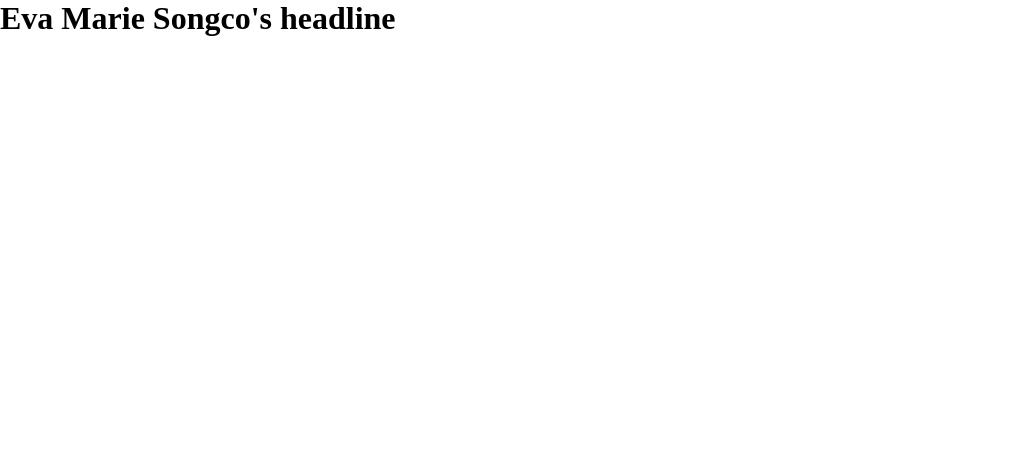
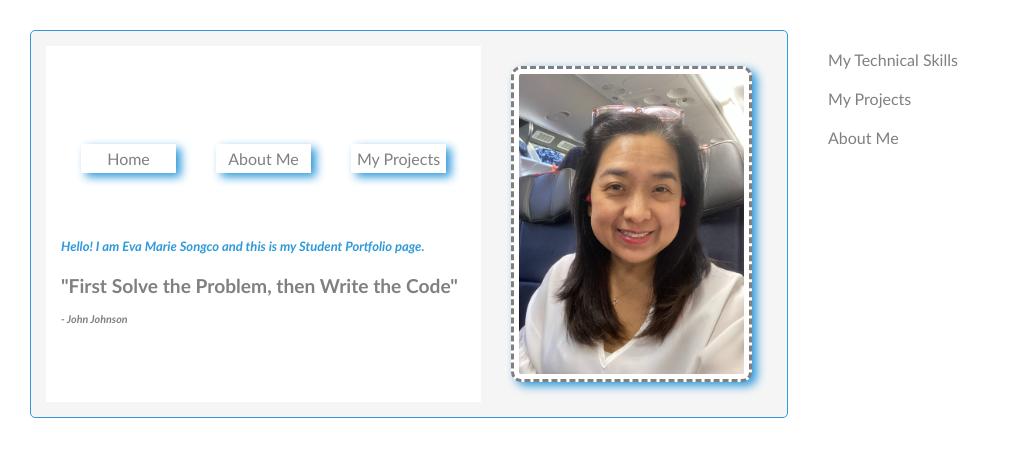
Before and after one commit to emcsongco/portfolio-repo, a plain HTML site: page index.html in a window 1280 px wide. Shown: the whole page, without its empty margins (0-1021 px from the left). Drawn offline with Linux system fonts and the light colour scheme.

Commit message:
Created and styled profile header and nav

```diff
--- a/index.html
+++ b/index.html
@@ -7,7 +7,26 @@
     <link rel="stylesheet" href="styles.css">
 </head>
 <body>
-    <h1>Eva Marie Songco's headline</h1>
-    <h3></h3>
+    <header>
+        <div>
+            <nav>
+                <a href="">Home</a>
+                <a href="">About Me</a>
+                <a href="">My Projects</a>
+            </nav>
+            <h3>Hello! I am Eva Marie Songco and this is my Student Portfolio page.</h3>
+            <h2>"First Solve the Problem, then Write the Code"</h2>
+            <h6>- John Johnson</h6>
+        </div>
+        <img src="./images/Eva.jpg" alt="Eva's Photo">
+    </header>
+    <main>
+        <div>
+            <section>My Technical Skills</section>
+            <section>My Projects</section>
+            <section>About Me</section>
+        </div>
+    </main>
+
 </body>
 </html>
--- a/styles.css
+++ b/styles.css
@@ -1,4 +1,69 @@
+/* GENERICS */
+
 * {
-    margin:0;
-    padding:0;
+    background-color: white;
+    margin:5px;
+    padding:5px;
+    font-family:'Trebuchet MS', 'Lucida Sans Unicode', 'Lucida Grande', 'Lucida Sans', Arial, sans-serif;
+    color: gray;
+    float:left;
+    justify-content: center;
 }
+
+/* SECTIONS */
+header {
+    display:flex;
+    justify-content: center;
+    text-justify: distribute;
+    margin: 10px;
+    padding:10px;
+    background-color: whitesmoke;
+    border: 1px solid;
+    border-color:  #2f99da;
+    border-radius: 5px;
+}
+
+nav {
+    display: inline-block;
+}
+
+h3 {
+    font-size: small;
+    font-style:italic;
+    margin-top: 50px;
+    color: #2f99da;
+}
+
+h2 {
+    font-size:larger;
+}
+
+h6 {
+    font-style:italic;
+    margin-top: 0px;
+}
+
+div {
+    display:flex;
+    align-items: flex-start;
+    justify-content: center;
+    flex-direction: column;
+}
+/* UTILITIES */
+img {
+    height: 300px;
+    width: 225px;
+    border-style: dashed;
+    border-radius:10px;
+    margin: 25px;
+    box-shadow: 5px 4px 10px #2f99da;
+}
+
+a {
+    margin: 20px 20px auto;
+    padding: 5px;
+    width: 85px;
+    text-align: center;
+    text-decoration: none;
+    box-shadow: 5px 4px 10px #2f99da;
+}
```
Also changed, not shown: images/Eva.jpg (added).
